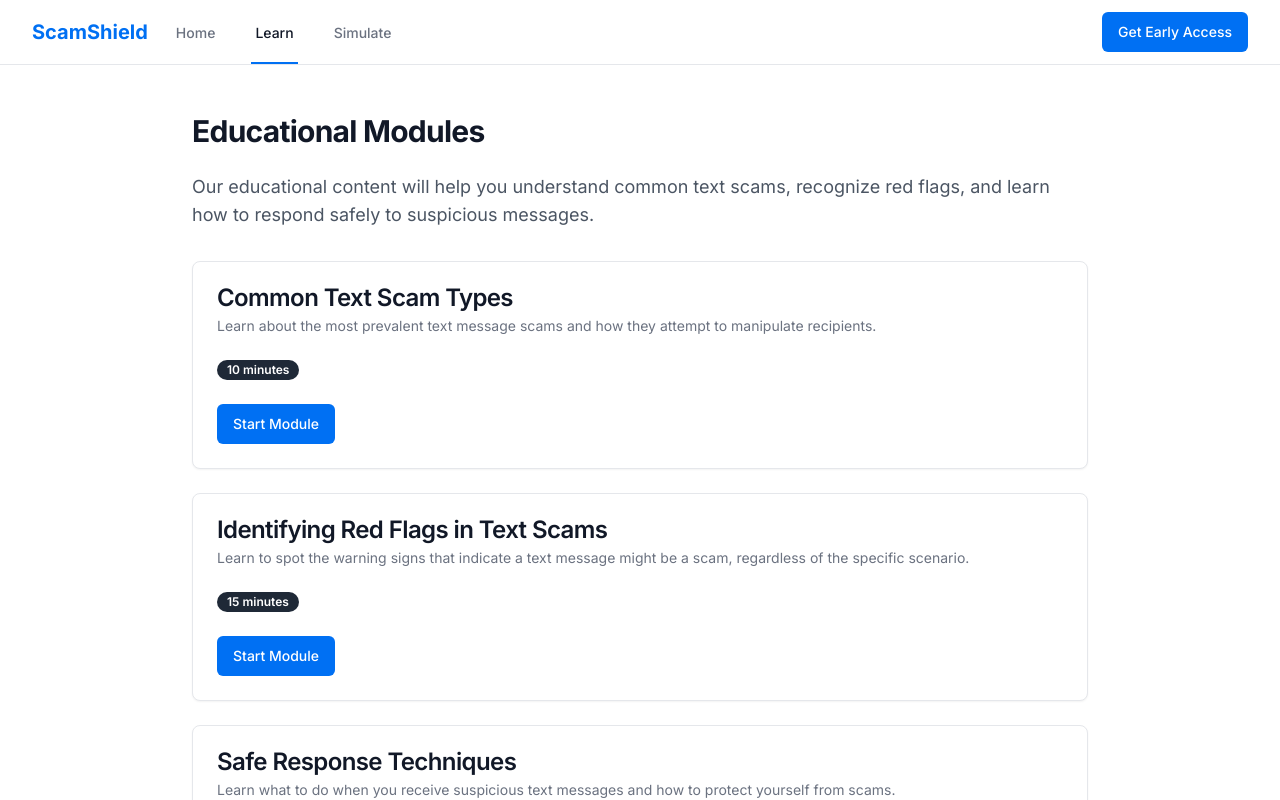
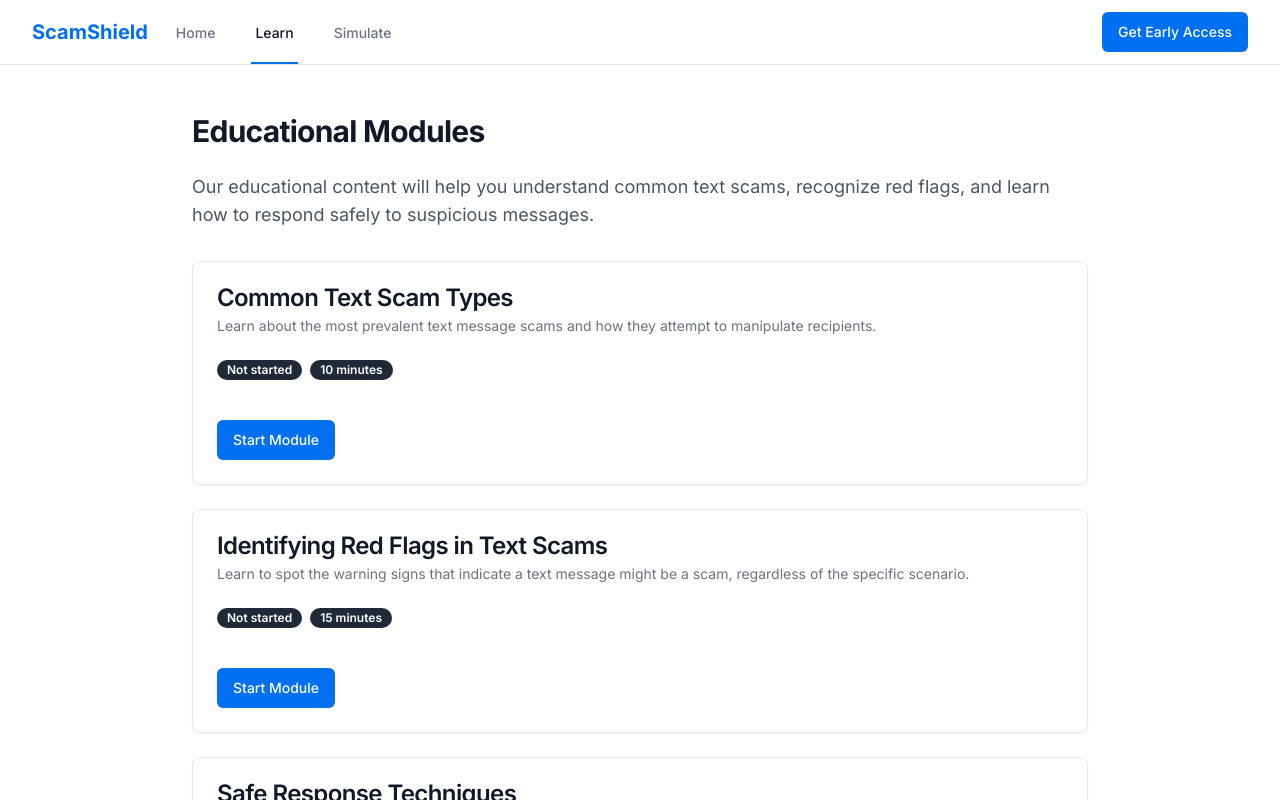
Before and after one commit to kempp98/scam-shield-app, a Next.js app: page /learn in a window 1280 px wide. Shown: the top 800 px of the page. Built offline with nearby package versions, Linux system fonts and the light colour scheme.

Commit message:
add learning module stuff

```diff
--- a/src/app/learn/page.tsx
+++ b/src/app/learn/page.tsx
@@ -1,31 +1,56 @@
+'use client';
+
+import { useState, useEffect } from 'react';
 import Link from 'next/link';
 import { Button } from '@/components/ui/button';
-import { Card, CardContent, CardDescription, CardHeader, CardTitle, CardFooter } from '@/components/ui/card';
-import { Badge } from '@/components/ui/badge';
+import { ModuleList, ModuleSummary } from '@/components/educational/module-list';
 
-// This would normally come from the API, but we'll hardcode it for now
-const modules = [
+export default function LearnPage() {
+  const [modules, setModules] = useState<ModuleSummary[]>([]);
+  const [isLoading, setIsLoading] = useState(true);
+
+  // Fetch modules from API
+  useEffect(() => {
+    const fetchModules = async () => {
+      try {
+        const response = await fetch('/api/modules');
+        if (!response.ok) throw new Error('Failed to fetch modules');
+        const data = await response.json();
+        setModules(data);
+      } catch (error) {
+        console.error('Error fetching modules:', error);
+        // Fallback to hardcoded modules in case of error
+        setModules([
           {
             id: 'common-scam-types',
             title: 'Common Text Scam Types',
             description: 'Learn about the most prevalent text message scams and how they attempt to manipulate recipients.',
+            coverImage: '/images/common-scams-cover.jpg',
             estimatedTime: '10 minutes'
           },
           {
             id: 'identifying-red-flags',
             title: 'Identifying Red Flags in Text Scams',
             description: 'Learn to spot the warning signs that indicate a text message might be a scam, regardless of the specific scenario.',
+            coverImage: '/images/red-flags-cover.jpg',
             estimatedTime: '15 minutes'
           },
           {
             id: 'safe-response-techniques',
             title: 'Safe Response Techniques',
             description: 'Learn what to do when you receive suspicious text messages and how to protect yourself from scams.',
+            coverImage: '/images/safe-response-cover.jpg',
             estimatedTime: '12 minutes'
           }
-];
+        ]);
+      } finally {
+        setIsLoading(false);
+      }
+    };
 
-export default function LearnPage() {
+    fetchModules();
+  }, []);
+
   return (
     <div className="container-padded py-12">
       <div className="max-w-4xl mx-auto">
@@ -35,30 +60,7 @@ export default function LearnPage() {
           and learn how to respond safely to suspicious messages.
         </p>
 
-        <div className="space-y-6">
-          {modules.map((module) => (
-            <Card key={module.id} className="hover:shadow-md transition-shadow">
-              <CardHeader>
-                <CardTitle>{module.title}</CardTitle>
-                <CardDescription>{module.description}</CardDescription>
-              </CardHeader>
-              <CardContent>
-                <div className="flex items-center gap-2">
-                  <Badge variant="secondary">
-                    {module.estimatedTime}
-                  </Badge>
-                </div>
-              </CardContent>
-              <CardFooter>
-                <Link href={`/learn/${module.id}`}>
-                  <Button variant="default">
-                    Start Module
-                  </Button>
-                </Link>
-              </CardFooter>
-            </Card>
-          ))}
-        </div>
+        <ModuleList modules={modules} isLoading={isLoading} />
 
         <div className="mt-10 text-center">
           <p className="text-gray-500 mb-4">
--- /dev/null
+++ b/src/components/educational/module-list.tsx
@@ -0,0 +1,118 @@
+'use client';
+
+import Link from 'next/link';
+import Image from 'next/image';
+import { Button } from '@/components/ui/button';
+import { Card, CardContent, CardDescription, CardFooter, CardHeader, CardTitle } from '@/components/ui/card';
+import { Badge } from '@/components/ui/badge';
+import { useModuleProgress } from '@/hooks/useModuleProgress';
+
+// Define the type for module summary data
+export interface ModuleSummary {
+  id: string;
+  title: string;
+  description: string;
+  coverImage: string;
+  estimatedTime: string;
+}
+
+// Props for the component
+interface ModuleListProps {
+  modules?: ModuleSummary[];
+  isLoading?: boolean;
+}
+
+export function ModuleList({ modules = [], isLoading = false }: ModuleListProps) {
+  // Use our custom hook to manage progress
+  const { progress, isLoading: progressLoading } = useModuleProgress();
+
+  // Render loading state
+  if (isLoading || progressLoading) {
+    return (
+      <div className="space-y-6">
+        {[1, 2, 3].map(i => (
+          <Card key={i} className="animate-pulse">
+            <CardHeader>
+              <div className="h-6 bg-gray-200 rounded w-3/4 mb-2"></div>
+              <div className="h-4 bg-gray-200 rounded w-full"></div>
+            </CardHeader>
+            <CardContent>
+              <div className="h-4 bg-gray-200 rounded w-1/4"></div>
+            </CardContent>
+            <CardFooter>
+              <div className="h-10 bg-gray-200 rounded w-28"></div>
+            </CardFooter>
+          </Card>
+        ))}
+      </div>
+    );
+  }
+
+  // Render empty state
+  if (modules.length === 0) {
+    return (
+      <Card className="text-center p-6">
+        <CardContent>
+          <p className="text-gray-500 mb-4">No educational modules available yet.</p>
+          <p className="text-sm text-gray-400">Check back soon for new content!</p>
+        </CardContent>
+      </Card>
+    );
+  }
+
+  // Get progress status text and color
+  const getProgressStatus = (moduleId: string) => {
+    const moduleProgress = progress[moduleId];
+    if (!moduleProgress) return { text: 'Not started', color: 'secondary' };
+
+    if (moduleProgress.completed) {
+      return { text: 'Completed', color: 'success' };
+    } else if (moduleProgress.inProgress) {
+      return {
+        text: `${moduleProgress.percentComplete}% complete`,
+        color: 'primary'
+      };
+    }
+    return { text: 'Not started', color: 'secondary' };
+  };
+
+  // Render the module list
+  return (
+    <div className="space-y-6">
+      {modules.map(module => {
+        const status = getProgressStatus(module.id);
+
+        return (
+          <Card key={module.id} className="hover:shadow-md transition-shadow">
+            <CardHeader>
+              <CardTitle>{module.title}</CardTitle>
+              <CardDescription>{module.description}</CardDescription>
+            </CardHeader>
+            <CardContent>
+              <div className="flex flex-wrap items-center gap-2 mb-4">
+                <Badge variant={status.color as any}>{status.text}</Badge>
+                <Badge variant="secondary">{module.estimatedTime}</Badge>
+              </div>
+
+              {progress[module.id]?.inProgress && (
+                <div className="w-full bg-gray-200 rounded-full h-2.5 mt-2">
+                  <div
+                    className="bg-primary h-2.5 rounded-full"
+                    style={{ width: `${progress[module.id].percentComplete}%` }}
+                  ></div>
+                </div>
+              )}
+            </CardContent>
+            <CardFooter>
+              <Link href={`/learn/${module.id}`}>
+                <Button variant="default">
+                  {progress[module.id]?.inProgress ? 'Continue' : 'Start'} Module
+                </Button>
+              </Link>
+            </CardFooter>
+          </Card>
+        );
+      })}
+    </div>
+  );
+}
--- /dev/null
+++ b/src/hooks/useModuleProgress.ts
@@ -0,0 +1,173 @@
+'use client';
+
+import { useState, useEffect } from 'react';
+
+export interface ModuleProgress {
+  completed: boolean;
+  inProgress: boolean;
+  completedSections: string[];
+  percentComplete: number;
+  lastUpdated: string;
+}
+
+export type ProgressRecord = Record<string, ModuleProgress>;
+
+const LOCAL_STORAGE_KEY = 'scamshield-module-progress';
+
+export function useModuleProgress() {
+  const [progress, setProgress] = useState<ProgressRecord>({});
+  const [isLoading, setIsLoading] = useState(true);
+
+  // Load progress from localStorage
+  useEffect(() => {
+    try {
+      const savedProgress = localStorage.getItem(LOCAL_STORAGE_KEY);
+      if (savedProgress) {
+        setProgress(JSON.parse(savedProgress));
+      }
+      setIsLoading(false);
+    } catch (error) {
+      console.error('Error loading module progress:', error);
+      setIsLoading(false);
+    }
+  }, []);
+
+  // Save progress to localStorage whenever it changes
+  useEffect(() => {
+    if (!isLoading && Object.keys(progress).length > 0) {
+      try {
+        localStorage.setItem(LOCAL_STORAGE_KEY, JSON.stringify(progress));
+      } catch (error) {
+        console.error('Error saving module progress:', error);
+      }
+    }
+  }, [progress, isLoading]);
+
+  // Initialize progress for a module if it doesn't exist
+  const initializeModule = (moduleId: string) => {
+    if (!progress[moduleId]) {
+      setProgress(prev => ({
+        ...prev,
+        [moduleId]: {
+          completed: false,
+          inProgress: false,
+          completedSections: [],
+          percentComplete: 0,
+          lastUpdated: new Date().toISOString()
+        }
+      }));
+    }
+  };
+
+  // Update progress for a module
+  const updateModuleProgress = (
+    moduleId: string,
+    updates: Partial<ModuleProgress>,
+    totalSections?: number
+  ) => {
+    setProgress(prev => {
+      // Initialize if needed
+      const currentProgress = prev[moduleId] || {
+        completed: false,
+        inProgress: false,
+        completedSections: [],
+        percentComplete: 0,
+        lastUpdated: new Date().toISOString()
+      };
+
+      // Calculate percent complete if total sections is provided
+      let percentComplete = currentProgress.percentComplete;
+      if (totalSections && updates.completedSections) {
+        percentComplete = Math.round((updates.completedSections.length / totalSections) * 100);
+      }
+
+      // Create updated progress
+      const updatedProgress = {
+        ...currentProgress,
+        ...updates,
+        percentComplete: updates.percentComplete !== undefined ? updates.percentComplete : percentComplete,
+        lastUpdated: new Date().toISOString()
+      };
+
+      return {
+        ...prev,
+        [moduleId]: updatedProgress
+      };
+    });
+  };
+
+  // Mark a section as completed
+  const completeSection = (moduleId: string, sectionId: string, totalSections: number) => {
+    setProgress(prev => {
+      const currentProgress = prev[moduleId] || {
+        completed: false,
+        inProgress: true,
+        completedSections: [],
+        percentComplete: 0,
+        lastUpdated: new Date().toISOString()
+      };
+
+      // Add section to completed sections if not already there
+      const completedSections = [...currentProgress.completedSections];
+      if (!completedSections.includes(sectionId)) {
+        completedSections.push(sectionId);
+      }
+
+      // Calculate percent complete
+      const percentComplete = Math.round((completedSections.length / totalSections) * 100);
+
+      // Check if all sections are completed
+      const allCompleted = completedSections.length === totalSections;
+
+      return {
+        ...prev,
+        [moduleId]: {
+          ...currentProgress,
+          inProgress: !allCompleted,
+          completed: allCompleted,
+          completedSections,
+          percentComplete,
+          lastUpdated: new Date().toISOString()
+        }
+      };
+    });
+  };
+
+  // Mark a module as started
+  const startModule = (moduleId: string) => {
+    updateModuleProgress(moduleId, { inProgress: true });
+  };
+
+  // Mark a module as completed
+  const completeModule = (moduleId: string) => {
+    updateModuleProgress(moduleId, { completed: true, inProgress: false, percentComplete: 100 });
+  };
+
+  // Reset progress for a module
+  const resetModuleProgress = (moduleId: string) => {
+    updateModuleProgress(moduleId, {
+      completed: false,
+      inProgress: false,
+      completedSections: [],
+      percentComplete: 0
+    });
+  };
+
+  // Reset all progress
+  const resetAllProgress = () => {
+    setProgress({});
+    localStorage.removeItem(LOCAL_STORAGE_KEY);
+  };
+
+  return {
+    progress,
+    isLoading,
+    initializeModule,
+    updateModuleProgress,
+    completeSection,
+    startModule,
+    completeModule,
+    resetModuleProgress,
+    resetAllProgress
+  };
+}
```
Lines whose indentation alone changed are shown as unchanged.
